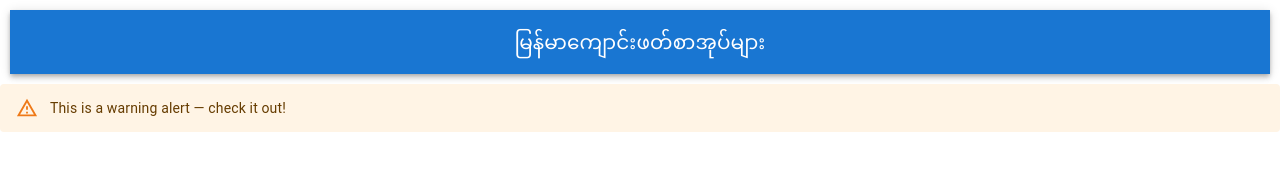
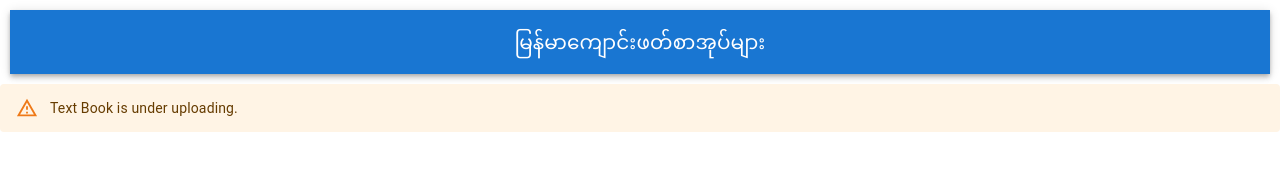
Before and after one commit to KyawLwinSoe27/myanmar-text-book, a React (Create React App) app: page /building in a window 1280 px wide. Shown: the top 180 px of the page. Built offline with nearby package versions, Linux system fonts and the light colour scheme.

Commit message:
text: update

```diff
--- a/src/containers/Building/building.jsx
+++ b/src/containers/Building/building.jsx
@@ -4,7 +4,7 @@ import {Alert} from '@mui/material';
 const building = () => {
   return (
     <>
-    <Alert severity="warning">This is a warning alert — check it out!</Alert>
+    <Alert severity="warning">Text Book is under uploading.</Alert>
     </>
   )
 }
```
